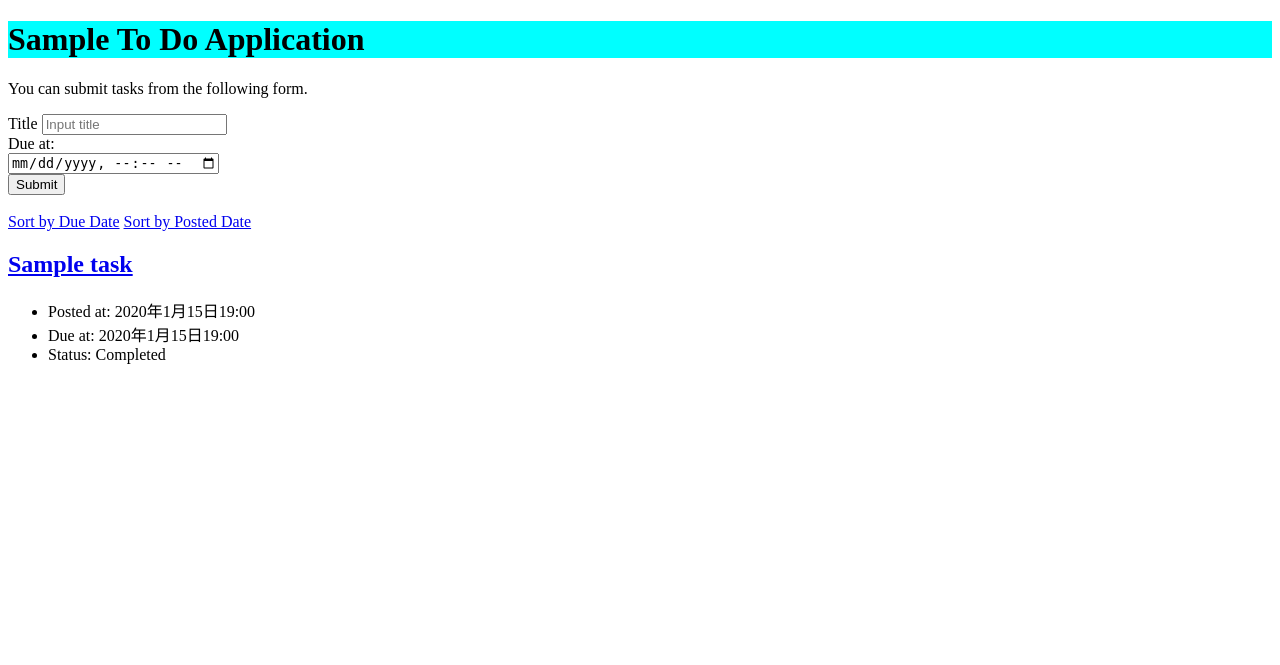
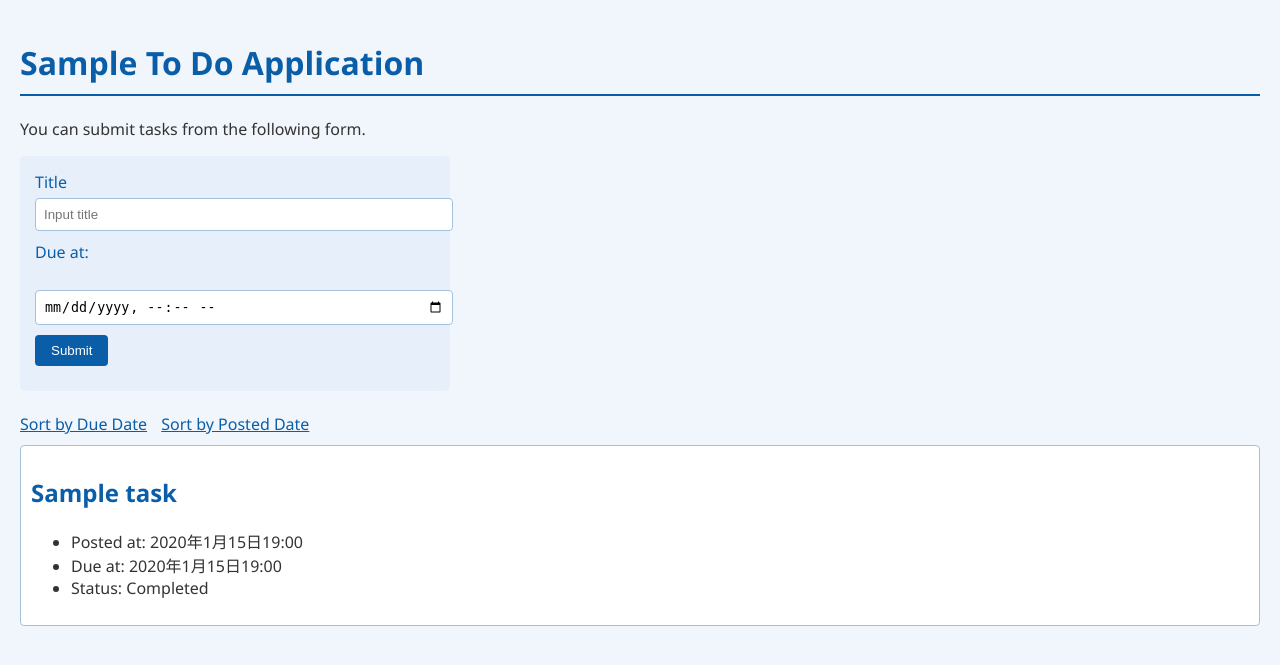
Before and after one commit to s1f102401955/django-test-exercise, a Django app: page / in a window 1280 px wide. Shown: the top 665 px of the page. Run offline with Django 5.2, Linux system fonts and the light colour scheme; tables that the repository leaves empty hold one stand-in row (values such as "Sample post").

Commit message:
cssを編集しました

```diff
--- a/todo/static/todo/css/default.css
+++ b/todo/static/todo/css/default.css
@@ -1,3 +1,79 @@
+/* static/todo/css/default.css */
+
+body {
+    font-family: 'Segoe UI', Tahoma, Geneva, Verdana, sans-serif;
+    background-color: #f0f6fc; /* 淡い青背景 */
+    color: #333;
+    margin: 0;
+    padding: 20px;
+}
+
 h1 {
-    background-color: aqua;
+    color: #0a5ea8; /* 濃い青 */
+    border-bottom: 2px solid #0a5ea8;
+    padding-bottom: 10px;
 }
+
+h2 a {
+    color: #0a5ea8;
+    text-decoration: none;
+}
+
+h2 a:hover {
+    text-decoration: underline;
+}
+
+form {
+    background-color: #e7f0fa; /* さらに淡い青 */
+    padding: 15px;
+    border-radius: 5px;
+    max-width: 400px;
+}
+
+form div {
+    margin-bottom: 10px;
+}
+
+label {
+    display: block;
+    margin-bottom: 5px;
+    color: #0a5ea8;
+}
+
+input[type="text"],
+input[type="datetime-local"] {
+    width: 100%;
+    padding: 8px;
+    border: 1px solid #a3c1dd;
+    border-radius: 4px;
+}
+
+button[type="submit"] {
+    background-color: #0a5ea8;
+    color: white;
+    border: none;
+    padding: 8px 16px;
+    border-radius: 4px;
+    cursor: pointer;
+}
+
+button[type="submit"]:hover {
+    background-color: #08497f;
+}
+
+a {
+    color: #0a5ea8;
+    margin-right: 10px;
+}
+
+a:hover {
+    text-decoration: underline;
+}
+
+.text {
+    background-color: #ffffff;
+    border: 1px solid #a3c1dd;
+    border-radius: 4px;
+    padding: 10px;
+    margin-top: 10px;
+}
```
